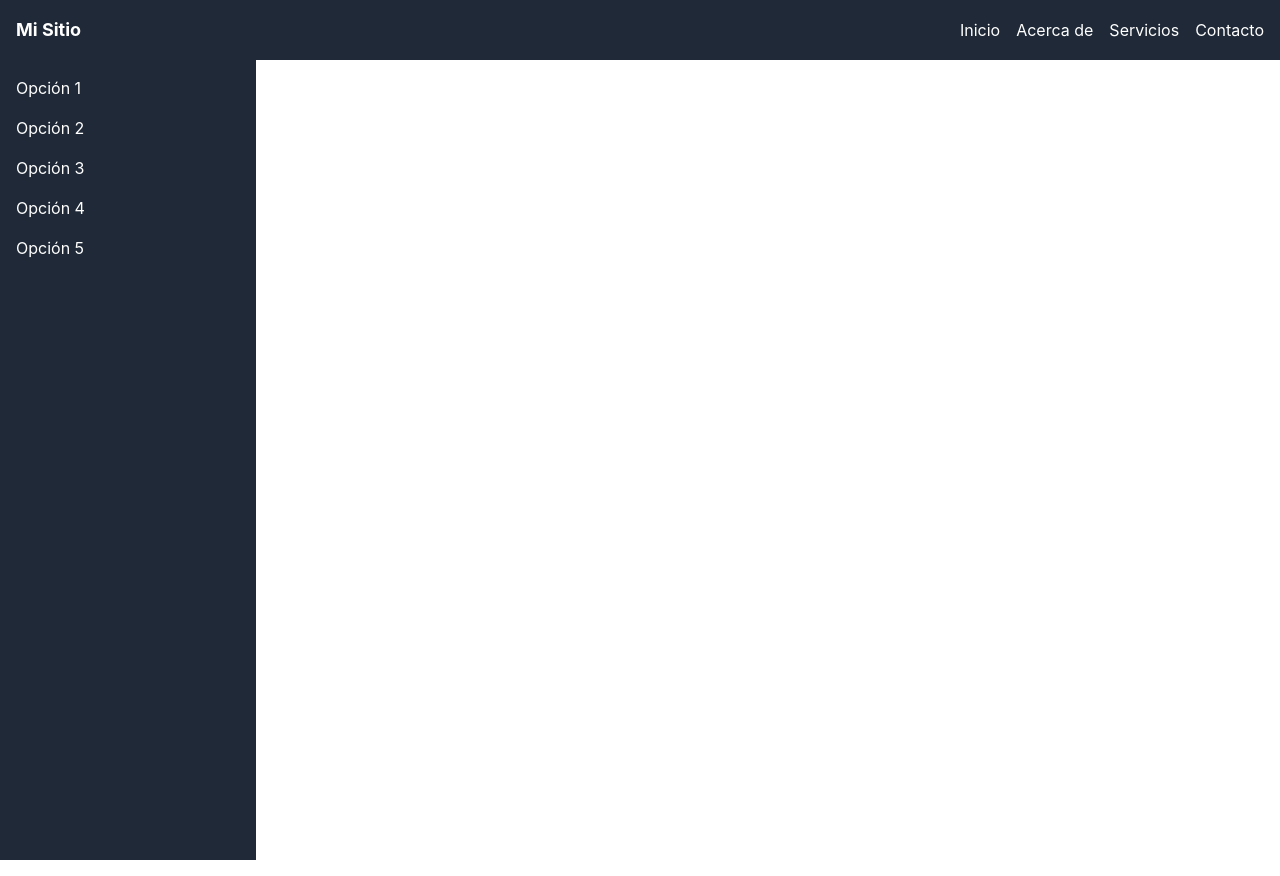
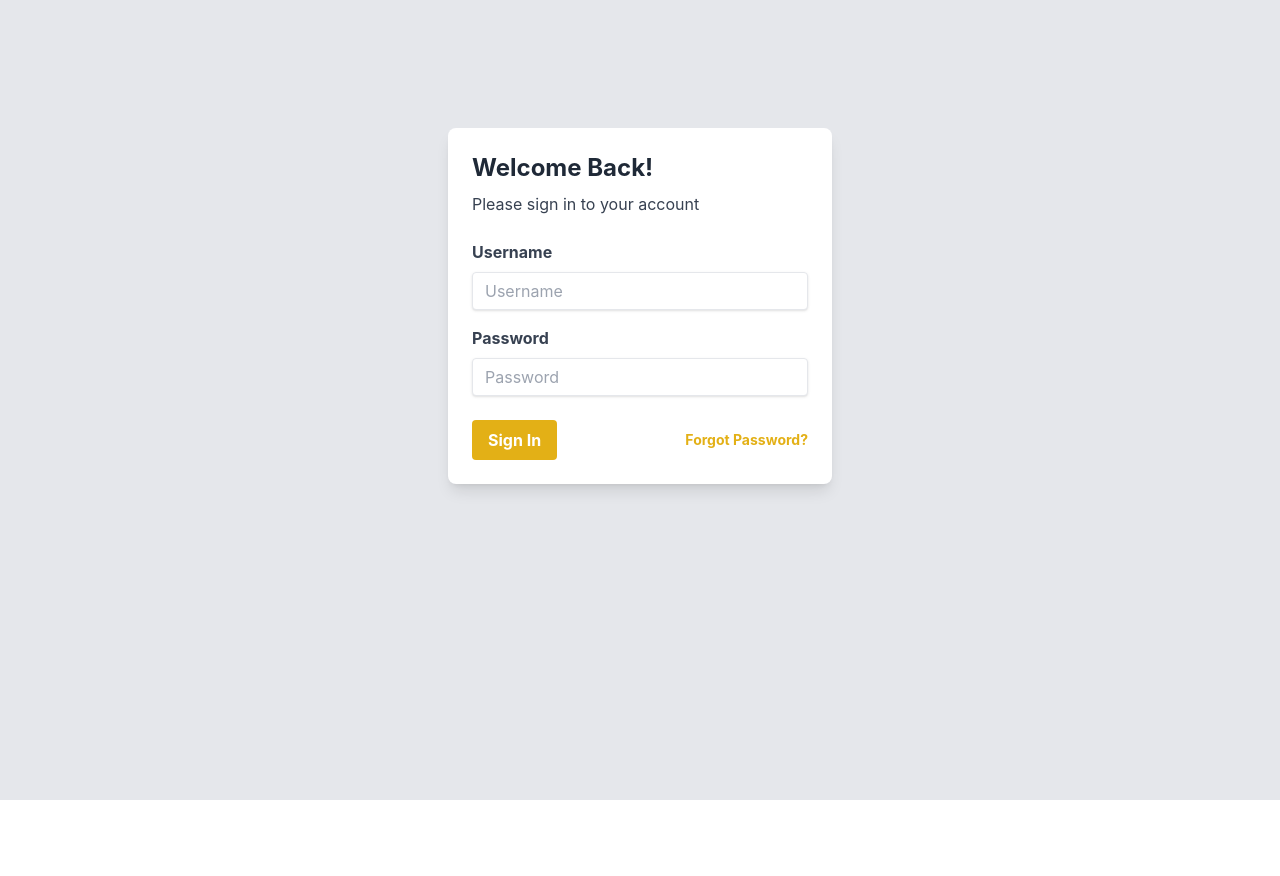
Before and after one commit to JavierBonaventura/docGuard, a React (Create React App) app: page / in a window 1280 px wide. After the commit the page ends 800 px from the top, so only its background shows below. Built offline with nearby package versions, Linux system fonts and the light colour scheme.

Commit message:
primer commit

```diff
--- a/src/App.js
+++ b/src/App.js
@@ -1,13 +1,12 @@
 import React from 'react';
-import Navbar from './components/Navbar';
-import Sidebar from './components/Sidebar';
+import Login from './components/Login';
 import "./App.css";
 
 function App() {
   return (
     <div className="App">
-      <Navbar />
-      <Sidebar />
+      <Login />
+
 
     </div>
   );
--- a/src/components/Login.js
+++ b/src/components/Login.js
@@ -1,6 +1,30 @@
-import React from "react";
+import React, { useState } from "react";
+import Navbar from "./Navbar";
+import Sidebar from "./Sidebar";
 
 function Login() {
+  const [isLoggedIn, setIsLoggedIn] = useState(false);
+
+  const handleSignIn = () => {
+    const username = document.getElementById("username").value;
+    const password = document.getElementById("password").value;
+
+    if (username === "admin" && password === "admin") {
+      setIsLoggedIn(true);
+    } else {
+      alert("Invalid credentials. Please try again.");
+    }
+  };
+
+  if (isLoggedIn) {
+    return (
+      <div>
+        <Navbar />
+        <Sidebar />
+      </div>
+    );
+  }
+
   return (
     <div className="h-screen bg-gray-200 py-20 p-4 md:p-20 lg:p-32">
       <div className="max-w-sm bg-white rounded-lg overflow-hidden shadow-lg mx-auto">
@@ -32,13 +56,14 @@ function Login() {
             </div>
             <div className="flex items-center justify-between">
               <button
-                className="bg-blue-500 hover:bg-blue-700 text-white font-bold py-2 px-4 rounded focus:outline-none focus:shadow-outline"
+                className="bg-[#e3b016] hover:bg-[#c09000] text-white font-bold py-2 px-4 rounded focus:outline-none focus:shadow-outline"
                 type="button"
+                onClick={handleSignIn}
               >
                 Sign In
               </button>
               <a
-                className="inline-block align-baseline font-bold text-sm text-blue-500 hover:text-blue-800"
+                className="inline-block align-baseline font-bold text-sm text-[#e3b016] hover:text-[#c09000]"
                 href="#"
               >
                 Forgot Password?
--- a/src/components/Navbar.js
+++ b/src/components/Navbar.js
@@ -2,9 +2,9 @@ import React from 'react';
 
 const Navbar = () => {
   return (
-    <nav className="bg-gray-800 p-4">
+    <nav className="bg-[#e3b016] p-4">
       <div className="container mx-auto flex justify-between items-center">
-        <div className="text-white font-bold text-lg">Mi Sitio</div>
+        <div className="text-white font-bold text-lg">DOC GUARD</div>
         <ul className="flex space-x-4">
           <li>
             <a href="#" className="text-white">Inicio</a>
```
